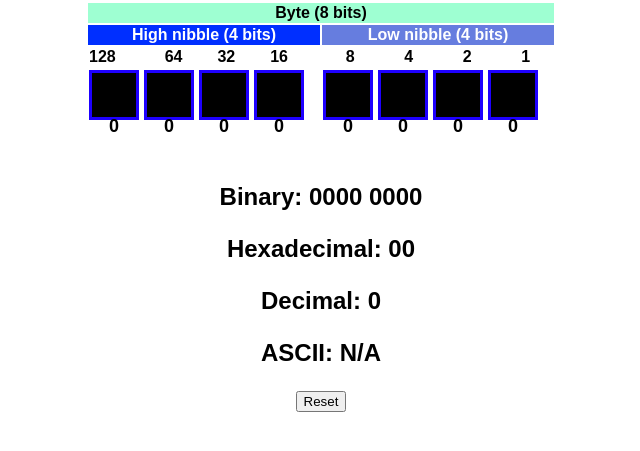
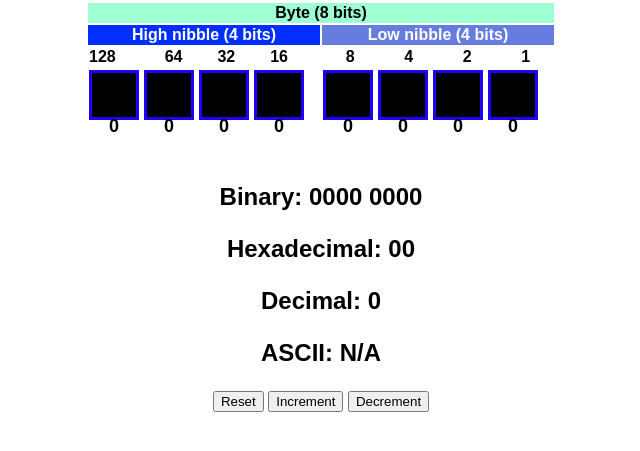
Before and after one commit to peterjbrock/random-sparks, a plain HTML site: page BinarySimulator/index.html in a window 1280 px wide. Shown: the part 79-530 px from the top of the page, without its empty margins (319-959 px from the left). Drawn offline with Linux system fonts and the light colour scheme.

Commit message:
Update index.html
include increment and decrement buttons

```diff
--- a/BinarySimulator/index.html
+++ b/BinarySimulator/index.html
@@ -58,6 +58,8 @@
         <p>ASCII: <span id="asciiOutput">N/A</span></p>
     </div>
    <button id="resetButton">Reset</button>
+   <button id="incrementButton">Increment</button>
+   <button id="decrementButton">Decrement</button>
    <script src="scripts.js"></script>
 </body>
 </html>
```
